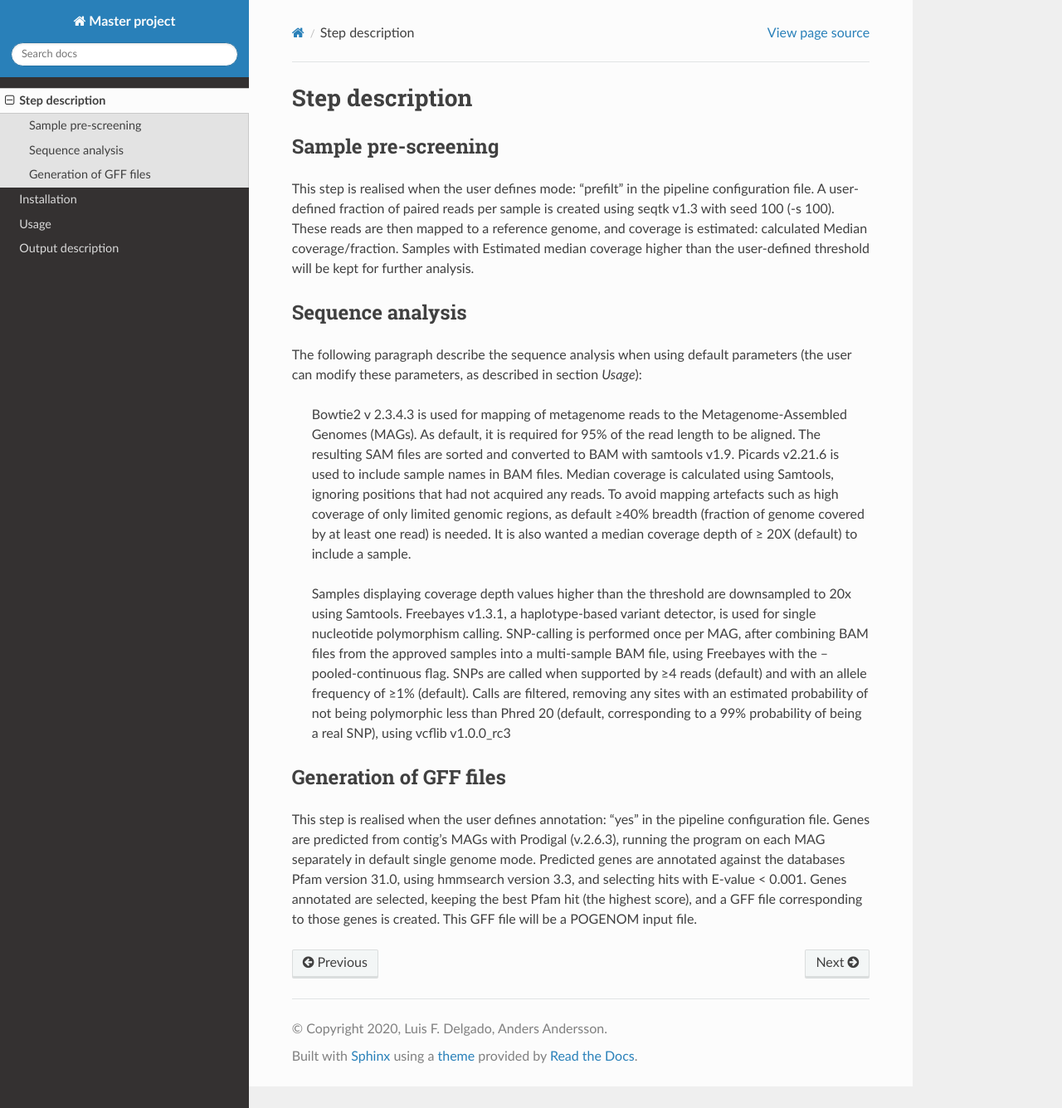
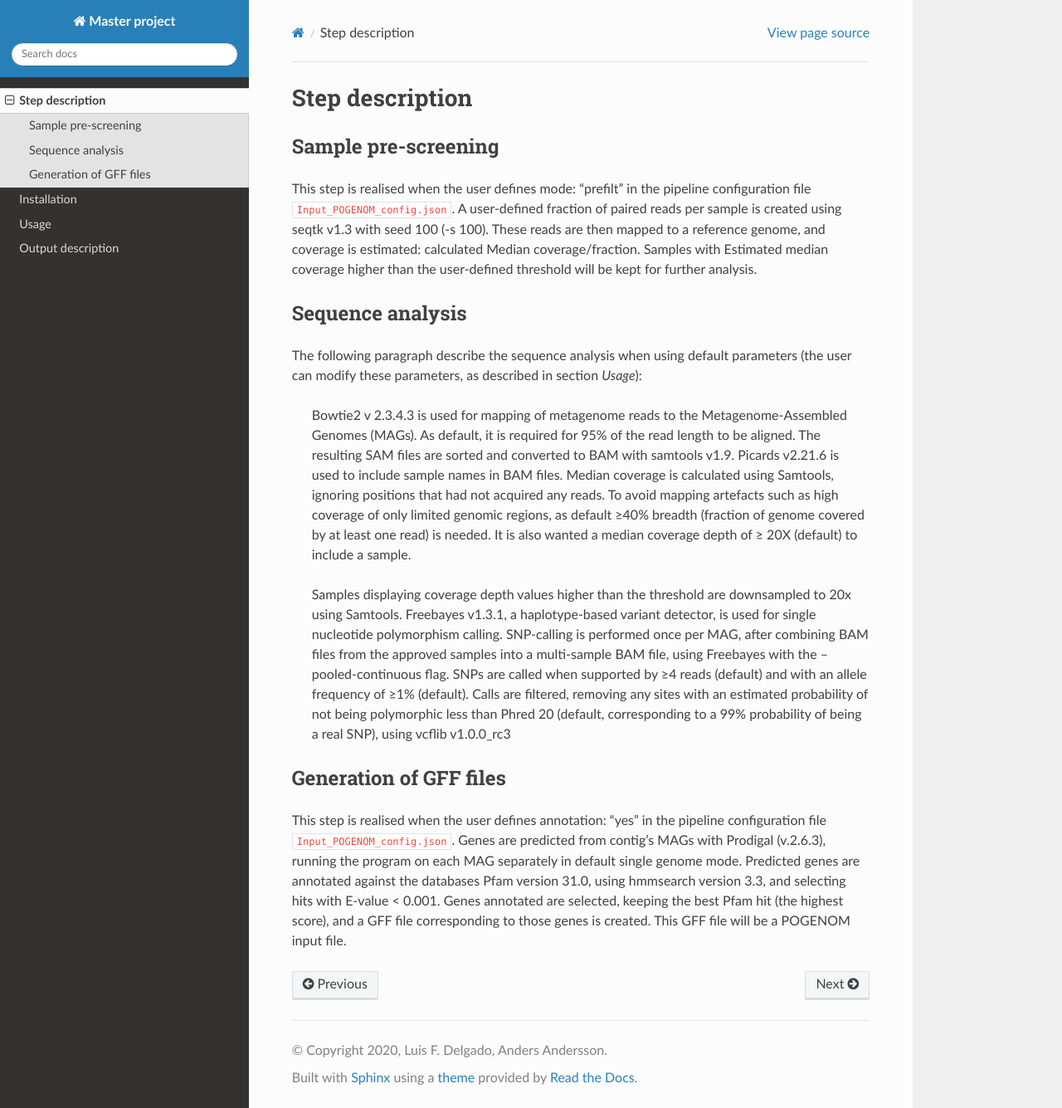
Before and after one commit to lfdelzam/MASTER, a Sphinx documentation site: the page built from docs/source/Input_POGENOM_steps.rst, in a window 1280 px wide and 1335 px high. Shown: the whole window at 83% size. Built offline with Sphinx 7.4.7 and the Read the Docs theme 2.0.0, drawn with Linux system fonts in a browser that asks for light colours.

Commit message:
Update Input_POGENOM_steps.rst

```diff
--- a/docs/source/Input_POGENOM_steps.rst
+++ b/docs/source/Input_POGENOM_steps.rst
@@ -3,7 +3,7 @@ Step description
 
 Sample pre-screening
 ^^^^^^^^^^^^^^^^^^^^
-This step is realised when the user defines mode: “prefilt” in the pipeline configuration file.
+This step is realised when the user defines mode: “prefilt” in the pipeline configuration file ``Input_POGENOM_config.json``.
 A user-defined fraction of paired reads per sample is created using seqtk v1.3 with seed 100 (-s 100). These reads are then mapped to a reference genome, and coverage is estimated: calculated Median coverage/fraction. Samples with Estimated median coverage higher than the user-defined threshold will be kept for further analysis.
 
 Sequence analysis
@@ -17,5 +17,5 @@ The following paragraph describe the sequence analysis when using default parame
 
 Generation of GFF files
 ^^^^^^^^^^^^^^^^^^^^^^^
-This step is realised when the user defines annotation: "yes" in the pipeline configuration file.
+This step is realised when the user defines annotation: "yes" in the pipeline configuration file ``Input_POGENOM_config.json``.
 Genes are predicted from contig’s MAGs with Prodigal (v.2.6.3), running the program on each MAG separately in default single genome mode. Predicted genes are annotated against the databases Pfam version 31.0, using hmmsearch version 3.3, and selecting hits with E-value < 0.001. Genes annotated are selected, keeping the best Pfam hit (the highest score), and a GFF file corresponding to those genes is created. This GFF file will be a POGENOM input file.
```
